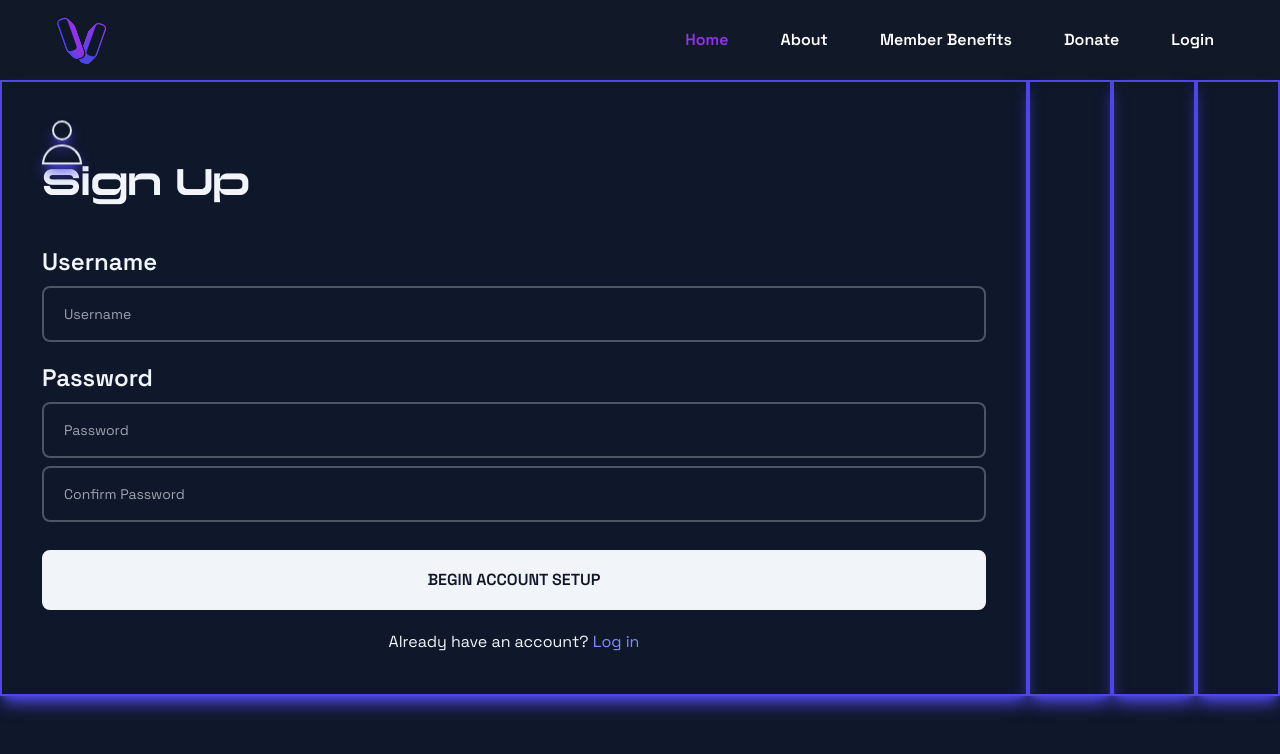
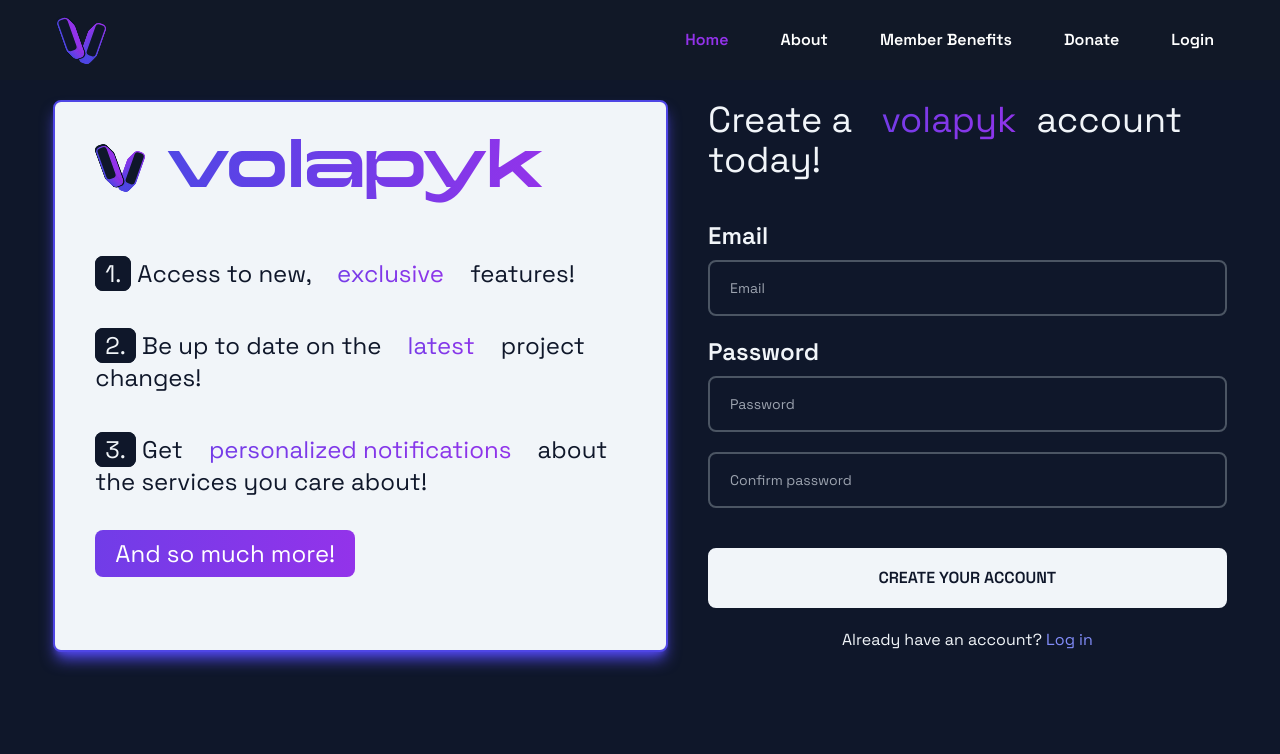
Before and after one commit to abhayrcodes/volapyk-web, a Next.js app: page /sign-up in a window 1280 px wide. Shown: the top 754 px of the page. Built offline with nearby package versions, Linux system fonts and the light colour scheme; no server answers.

Commit message:
changed singup page

```diff
--- a/app/sign-up/page.tsx
+++ b/app/sign-up/page.tsx
@@ -7,119 +7,53 @@ import { useState } from 'react';
 
 export default function SignUp() {
 
-    const [slide, setSlide] = useState(0);
-
-    function handleForward(e: any) {
-        e.preventDefault();
-        setSlide(slide+1);
-    }
-
-    function handleBack(e: any) {
-        e.preventDefault();
-        setSlide(slide-1)
-    }
-
     return (
         <div>
             <Navbar/>
 
-            <form className="flex h-full">
-            <div className={`h-full border-2 border-indigo-600 shadow-lg shadow-indigo-600 p-10 ${slide==0 ? "w-[91%]" : "w-[3%]"}`}>
-                <div className={`${slide==0 ? "" : "hidden"} h-full`}>
-                    <SignUpTab count={slide} onClick={handleForward}/>
-                </div>
+            <div className="flex w-11/12 mx-auto my-5">
+
+                <div className="transition ease-in-out duration-200 block border-indigo-600 border-2 bg-slate-100 lg:rounded-lg md:rounded-md p-10 shadow-lg shadow-indigo-600 text-slate-900 w-7/12">
+                    <div className="flex gap-5 mb-10">
+                        <img src={'/images/logo2.svg'} className="-translate-y-3" height={50} width={50} alt="React Logo" />
+                        <h1 id='logo-text' className="mb-4 text-3xl font-extrabold text-white md:text-5xl lg:text-6xl"><span className="text-transparent bg-clip-text bg-gradient-to-r to-purple-600 from-indigo-600">volapyk</span></h1>
                     </div>
 
-            <div className={`border-2 border-indigo-600 shadow-lg shadow-indigo-600 p-10 ${slide==1 ? "w-[91%]" : "w-[3%]"}`}>
-                <div className={`${slide==1 ? "" : "hidden"}`}>
-                    <SignUpTab count={slide} onClick={handleForward}/>
-                    <button className=" hidden lg:block text-center p-[15px] w-[60px] hover:-translate-x-1/4 font-bold border-2 border-slate-100 bg-slate-100 rounded-lg hover:text-slate-100 hover:bg-slate-900 transition ease-in-out duration-300 hover:shadow-lg hover:shadow-indigo-600">
-                        <span>←</span>
-                    </button>
-                </div>
+
+                    <div className="text-2xl text-slate-900">
+                        <div className="my-10"><span className="rounded-lg border-2 border-slate-900 px-2 bg-slate-900 text-slate-100">1.</span> Access to new, <span className="animate-text bg-clip-text text-transparent bg-gradient-to-r to-purple-600 from-indigo-600 px-5 py-2 rounded-lg">exclusive</span> features!</div>
+                        <div className="my-10"><span className="rounded-lg border-2 border-slate-900 px-2 bg-slate-900 text-slate-100">2.</span> Be up to date on the <span className="animate-text bg-clip-text text-transparent bg-gradient-to-r to-purple-600 from-indigo-600 px-5 py-2 rounded-lg">latest</span> project changes!</div>
+                        <div className="my-10"><span className="rounded-lg border-2 border-slate-900 px-2 bg-slate-900 text-slate-100">3.</span> Get <span className="animate-text bg-clip-text text-transparent bg-gradient-to-r to-purple-600 from-indigo-600 px-5 py-2 rounded-lg">personalized notifications</span> about the services you care about!</div>
                     </div>
 
-            <div className={`border-2 border-indigo-600 shadow-lg shadow-indigo-600 p-10 ${slide==2 ? "w-[91%]" : "w-[3%]"}`}>
-                <div className={`${slide==2 ? "" : "hidden"}`}>
-                    <SignUpTab count={slide} onClick={handleForward}/>
-                </div>
+                    <span className="animate-text text-2xl text-white bg-gradient-to-r to-purple-600 from-indigo-600 px-5 py-2 rounded-lg">And so much more!</span>
                 </div>
 
-            <div className={`border-2 border-indigo-600 shadow-lg shadow-indigo-600 p-10 ${slide==3 ? "w-[91%]" : "w-[3%]"}`}>
-                <div className={`${slide==3 ? "" : "hidden"}`}>
-                    <SignUpTab count={slide} onClick={handleForward}/>
-                </div>
-            </div>
-            </form>
+                <div className="ml-10 w-6/12">
+                    <div className="flex row-span-1 mb-10">
 
-        </div>
-    )
-  }
 
-const SignUpTab = ({count, onClick} : any) => {
-    return (
-        <div className="h-full">
-        <div className="row-span-1 mb-10">
-
-        <div className=" content-center w-fit grid place-items-center mr-5 animate-bounce">
-            <div className="transition duration-150 ease-in-out h-5 w-5 rounded-full bg-transparent border-2 border-slate-200 mb-1 shadow-lg shadow-indigo-600"></div>
-            <div className="transition duration-150 ease-in-out h-5 w-10 bg-transparent border-2 border-slate-200 rounded-tl-full rounded-tr-full m-0 shadow-lg shadow-indigo-600"></div>
-        </div>
-        <h2 className="text-slate-100 lg:text-4xl" id="logo-text">Sign Up</h2>
+                            <h2 className="text-slate-100 lg:text-4xl text-bold">Create a <span className="animate-text bg-clip-text text-transparent bg-gradient-to-r to-purple-600 from-indigo-600 px-5 py-2 rounded-lg">volapyk</span>account today!</h2>
                     </div>
 
                     <div>
-        <h2 className="labil text-slate-100 lg:text-2xl font-semibold">Username</h2>
-        <RegularInput placeholder = "Username" background = "d" otheredits = "mb-5 mt-2"></RegularInput>
+                        <form>
+                            <h2 className="labil text-slate-100 lg:text-2xl font-semibold">Email</h2>
+                            <input placeholder = "Email" className="transition ease-in-out hover:shadow-lg hover:shadow-indigo-600 block w-full p-4 pl-5 text-sm border-2 rounded-lg focus:outline-none focus:ring-indigo-500 focus:border-indigo-500 bg-slate-900 border-gray-600 placeholder-gray-400 text-white mb-5 mt-2"></input>
                             <h2 className="labil text-slate-100 lg:text-2xl font-semibold">Password</h2>
-        <RegularInput placeholder = "Password" background = "d" otheredits="my-2"></RegularInput>
-        <RegularInput placeholder = "Confirm Password" background = "d" otheredits="my-2"></RegularInput>
-        <button onClick={onClick} className="lg:rounded-lg transition ease-in-out duration-300 labil font-semibold w-full p-4 bg-slate-100 text-slate-900 my-5 border-2 border-slate-100 hover:text-slate-100 hover:bg-slate-900 hover:shadow-lg hover:shadow-indigo-600">BEGIN ACCOUNT SETUP</button>
+                            <input placeholder = "Password" className="transition ease-in-out hover:shadow-lg hover:shadow-indigo-600 block w-full p-4 pl-5 text-sm border-2 rounded-lg focus:outline-none focus:ring-indigo-500 focus:border-indigo-500 bg-slate-900 border-gray-600 placeholder-gray-400 text-white mb-5 mt-2"></input>
+                            <input placeholder = "Confirm password" className="transition ease-in-out hover:shadow-lg hover:shadow-indigo-600 block w-full p-4 pl-5 text-sm border-2 rounded-lg focus:outline-none focus:ring-indigo-500 focus:border-indigo-500 bg-slate-900 border-gray-600 placeholder-gray-400 text-white mb-5 mt-2"></input>
+                            <button type="submit" className="lg:rounded-lg transition ease-in-out duration-300 labil font-semibold w-full p-4 bg-slate-100 text-slate-900 my-5 border-2 border-slate-100 hover:text-slate-100 hover:bg-slate-900 hover:shadow-lg hover:shadow-indigo-600">CREATE YOUR ACCOUNT</button>
+                        </form>
                     </div>
 
                     <div>
                         <h4 className="text-slate-100 text-center">Already have an account? <Link href="/?login=true" className="text-indigo-400">Log in</Link></h4>
                     </div>
                 </div>
+
+            </div>
+
+        </div>
     )
   }
-/*
-<div className="transition ease-in duration-150 border-2 border-indigo-600 shadow-lg shadow-indigo-600 p-10 rounded-lg w-1/2 mx-auto my-5 bg-slate-900">
-                <div className="flex row-span-1 mb-10">
-                        <div className=" content-center w-fit grid place-items-center mr-5 animate-bounce">
-                            <div className="transition duration-150 ease-in-out h-5 w-5 rounded-full bg-transparent border-2 border-slate-200 mb-1 shadow-lg shadow-indigo-600"></div>
-                            <div className="transition duration-150 ease-in-out h-5 w-10 bg-transparent border-2 border-slate-200 rounded-tl-full rounded-tr-full m-0 shadow-lg shadow-indigo-600"></div>
-                        </div>
-                        <h2 className="text-slate-100 lg:text-4xl" id="logo-text">Sign Up</h2>
-                </div>
-
-                <div>
-                    <form>
-                        <h2 className="labil text-slate-100 lg:text-2xl font-semibold">Username</h2>
-                        <RegularInput placeholder = "Username" background = "d" otheredits = "mb-5 mt-2"></RegularInput>
-                        <h2 className="labil text-slate-100 lg:text-2xl font-semibold">Password</h2>
-                        <RegularInput placeholder = "Password" background = "d" otheredits="my-2"></RegularInput>
-                        <RegularInput placeholder = "Confirm Password" background = "d" ></RegularInput>
-                        <button type="submit" className="lg:rounded-lg transition ease-in-out duration-300 labil font-semibold w-full p-4 bg-slate-100 text-slate-900 my-5 border-2 border-slate-100 hover:text-slate-100 hover:bg-slate-900 hover:shadow-lg hover:shadow-indigo-600">CREATE ACCOUNT</button>
-                    </form>
-                </div>
-              </div>
-              */
-
-
-/*
-<form className="flex w-full">
-                <div className="border-2 border-indigo-600 rounded-lg shadow-lg shadow-indigo-600 p-10">
-                    <Link href="#">hi</Link>
-                </div>
-                <div className="border-2 border-indigo-600 rounded-lg shadow-lg shadow-indigo-600 p-10">
-                    <Link href="#">hi</Link>
-                </div>
-                <div className="border-2 border-indigo-600 rounded-lg shadow-lg shadow-indigo-600 p-10">
-                    <Link href="#">hi</Link>
-                </div>
-                <div className="border-2 border-indigo-600 rounded-lg shadow-lg shadow-indigo-600 p-10">
-                    <Link href="#">hi</Link>
-                </div>
-              </form>
-              */
--- a/tailwind.config.js
+++ b/tailwind.config.js
@@ -15,6 +15,21 @@ module.exports = {
         'gradient-conic':
           'conic-gradient(from 180deg at 50% 50%, var(--tw-gradient-stops))',
       },
+      animation: {
+        text: 'text 1s ease infinite',
+      },
+      keyframes: {
+        text: {
+          '0%, 100%': {
+            'background-size': '200% 200%',
+            'background-position': 'left center',
+          },
+          '50%': {
+            'background-size': '200% 200%',
+            'background-position': 'right center',
+          },
+        },
+      },
     },
   },
   plugins: [],
```
Lines whose indentation alone changed are shown as unchanged.
